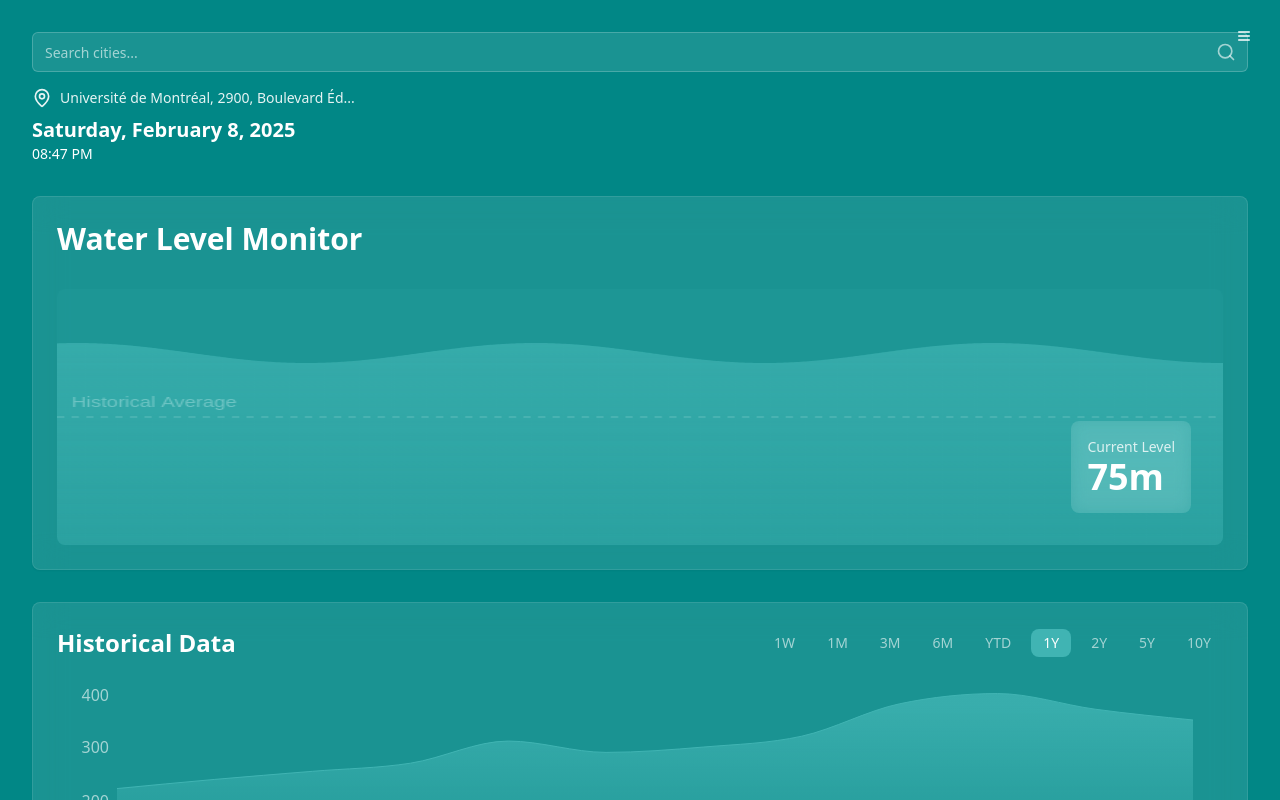
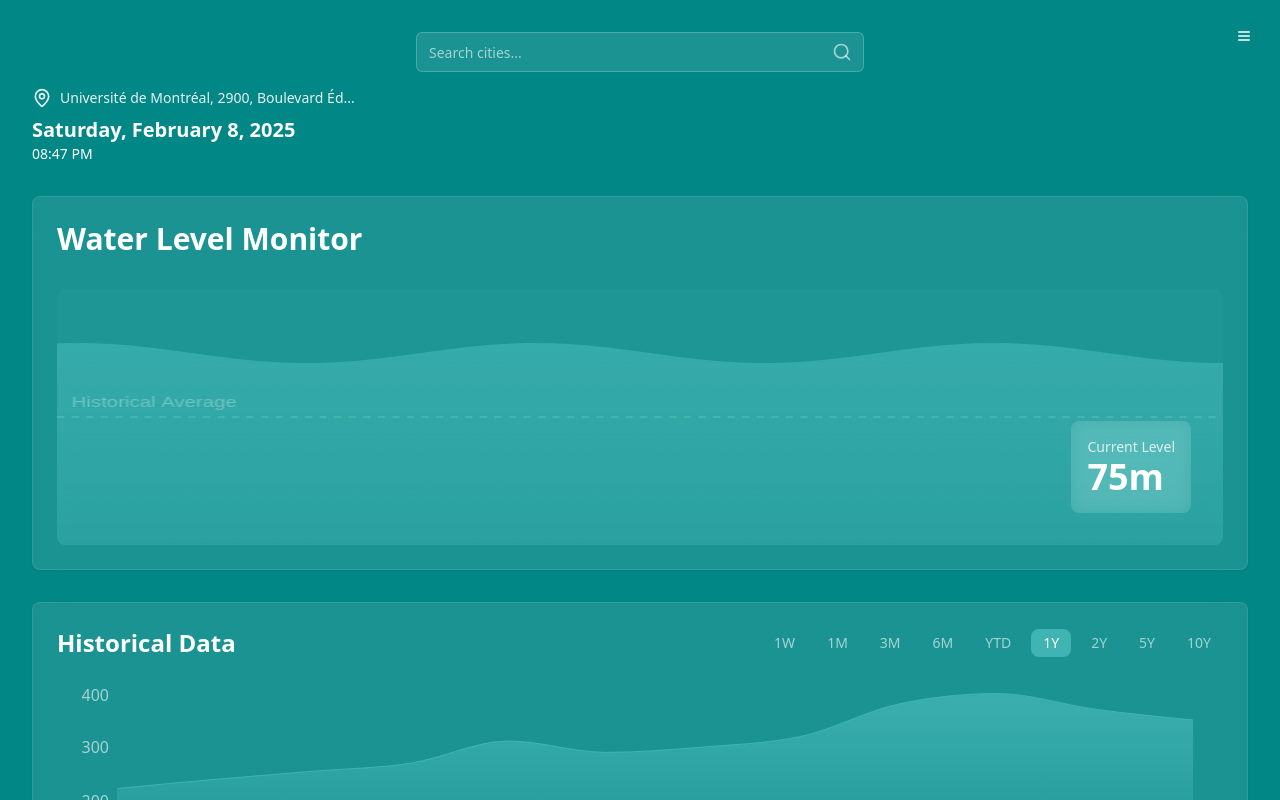
Before and after one commit to gracenl2/ocean-depth-visualizer, a React (Vite) app: page / in a window 1280 px wide. Shown: the top 800 px of the page. Built offline with nearby package versions, Linux system fonts and the light colour scheme.

Commit message:
Refactor search bar height
Reduce the height of the search bar component.

```diff
--- a/src/pages/Index.tsx
+++ b/src/pages/Index.tsx
@@ -70,7 +70,7 @@ const Index = () => {
 
       {/* Search Bar */}
       <div className="container pt-8">
-        <div className="relative">
+        <div className="relative max-w-md mx-auto">
           <Input
             type="text"
             placeholder="Search cities..."
@@ -83,7 +83,7 @@ const Index = () => {
 
         {/* Search Results */}
         {searchQuery && (
-          <Card className="mt-2 absolute w-full max-w-[calc(100%-4rem)] z-10 bg-monitor-card/95 backdrop-blur border-white/10">
+          <Card className="mt-2 absolute w-full max-w-md mx-auto left-1/2 -translate-x-1/2 z-10 bg-monitor-card/95 backdrop-blur border-white/10">
             <div className="p-2">
               {filteredCities.map((city) => (
                 <button
```
